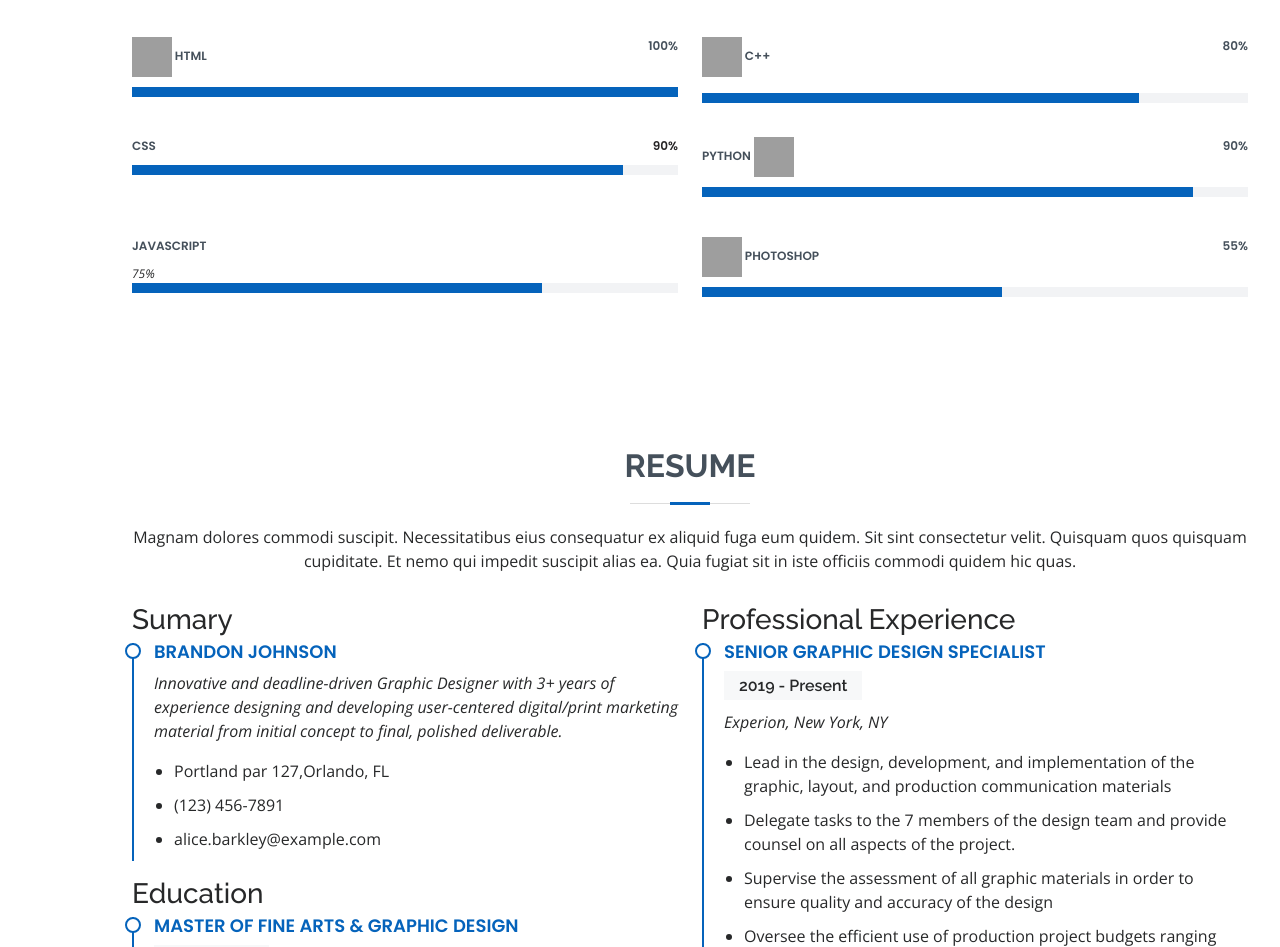
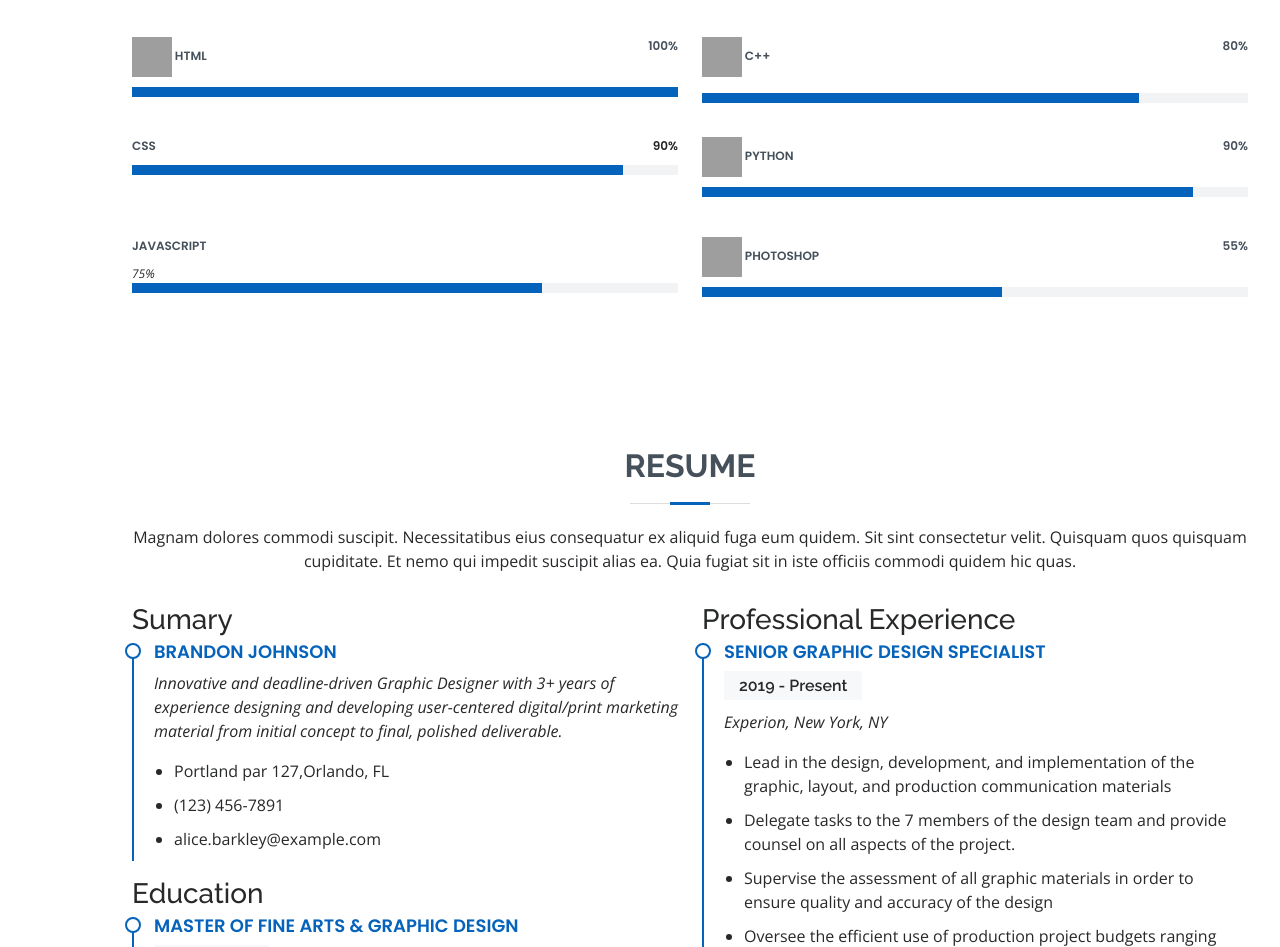
Before and after one commit to safaa-charhaby/SafaaCharhaby_CV, a plain HTML site: page index.html in a window 1280 px wide. Shown: the part 1530-2477 px from the top of the page. Drawn offline with nearby package versions, Linux system fonts and the light colour scheme; grey boxes are pictures that could not be loaded.

Commit message:
Update index.html

```diff
--- a/index.html
+++ b/index.html
@@ -171,7 +171,7 @@
             </div>
 
             <div class="progress">
-              <span class="skill">PYTHON <a href="https://www.python.org" target="_blank" rel="noreferrer"> <img src="https://raw.githubusercontent.com/devicons/devicon/master/icons/python/python-original.svg" alt="python" width="40" height="40"/> </a> <i class="val">90%</i></span>
+              <span class="skill"> <a href="https://www.python.org" target="_blank" rel="noreferrer"> <img src="https://raw.githubusercontent.com/devicons/devicon/master/icons/python/python-original.svg" alt="python" width="40" height="40"/> </a> PYTHON <i class="val">90%</i></span>
               <div class="progress-bar-wrap">
                 <div class="progress-bar" role="progressbar" aria-valuenow="90" aria-valuemin="0" aria-valuemax="100"></div>
               </div>
```
